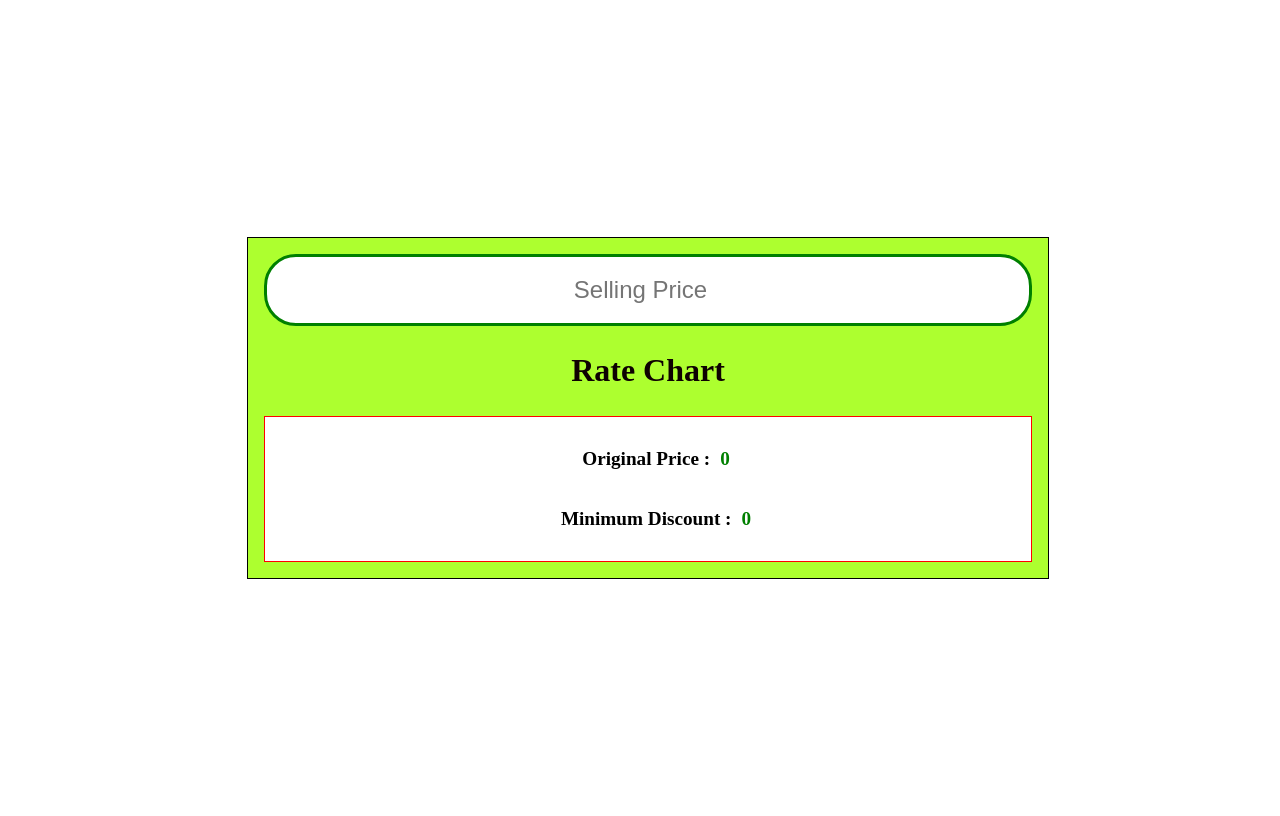
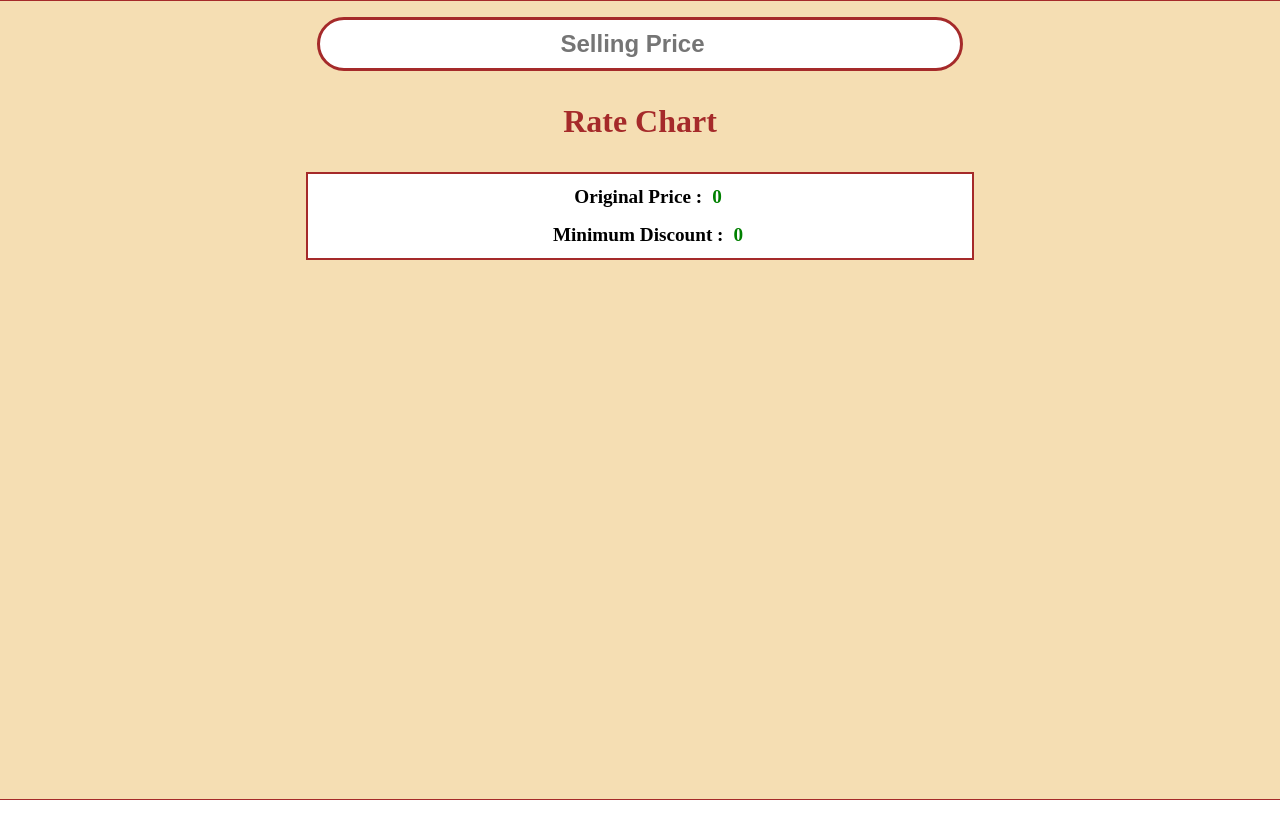
Before and after one commit to Vaibhavshakya25/MyChoice, a plain HTML site: page sell.html in a window 1280 px wide. Drawn offline with Linux system fonts and the light colour scheme.

Commit message:
Updated Price

```diff
--- a/sell.css
+++ b/sell.css
@@ -1,38 +1,49 @@
+*{
+    margin: 0;
+    padding: 0;
+}
 .wrapper{
     display: flex;
     flex-direction: column;
-    justify-content: center;
     align-items: center;
     width: 100vw;
     height: 100vh;
 }
 .card{
-    border: 1px solid black;
+    border: 1px solid brown;
     padding: 1rem;
-    width: 60vw;
+    width: 100%;
+    height: 100%;
     display: flex;
+    align-items: center;
+    gap: 2em;
     flex-direction: column;
-    background-color: greenyellow;
+    background-color: wheat;
 }
 #sell-price{
-    height: 4rem;
+    width: 50%;
+    height: 3rem;
     font-size: 1.5rem;
     text-align: center;
     border-radius: 2rem;
     background-color: white;
-    border: 3px solid green;
-    color: red;
+    border: 3px solid brown;
+    font-weight: bold;
+    color: brown;
 }
+
 #rate-chat-tag{
-    color: rgb(14, 1, 1);
+    color: brown;
     text-align: center;
     font-size: 2em;
 }
 .price{
-    border: 1px solid red;
+    width: 50%;
+    border: 2px solid brown;
     padding: 12px;
     display: flex;
     flex-wrap: wrap;
+    gap: 1em;
     flex-direction: column;
     background-color: white;
 }
```
